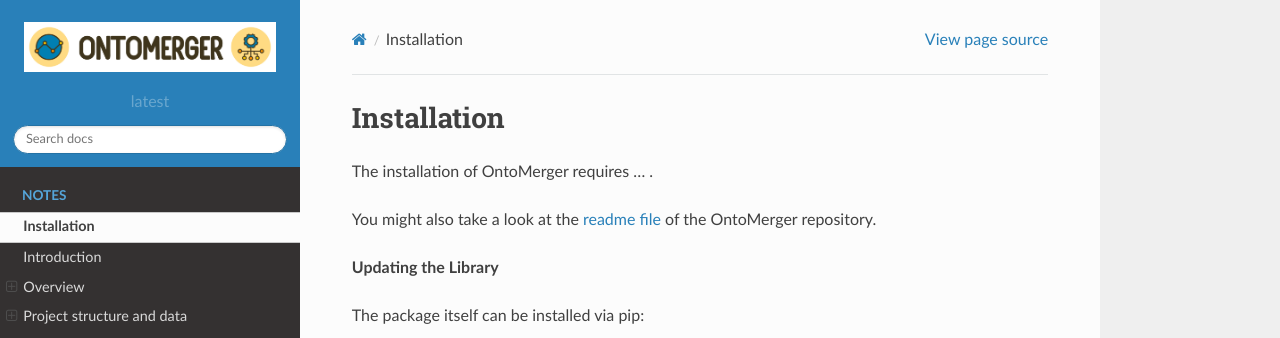
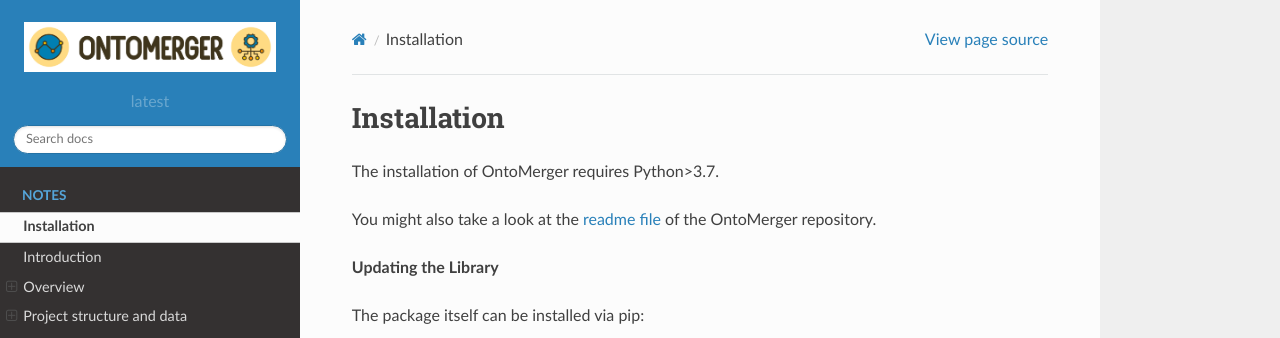
Before and after one commit to AstraZeneca/onto_merger, a Sphinx documentation site: the page built from docs/source/notes/installation.rst, in a window 1280 px wide. Shown: the top 338 px of the page. Built offline with Sphinx 7.4.7 and the Read the Docs theme 2.0.0, drawn with Linux system fonts in a browser that asks for light colours.

Commit message:
change docs

```diff
--- a/docs/source/notes/installation.rst
+++ b/docs/source/notes/installation.rst
@@ -1,6 +1,6 @@
 Installation
 ============
-The installation of OntoMerger requires ... .
+The installation of OntoMerger requires Python>3.7.
 
 You might also take a look at the `readme file <https://github.com/AstraZeneca/onto_merger>`_
 of the OntoMerger repository.
```
